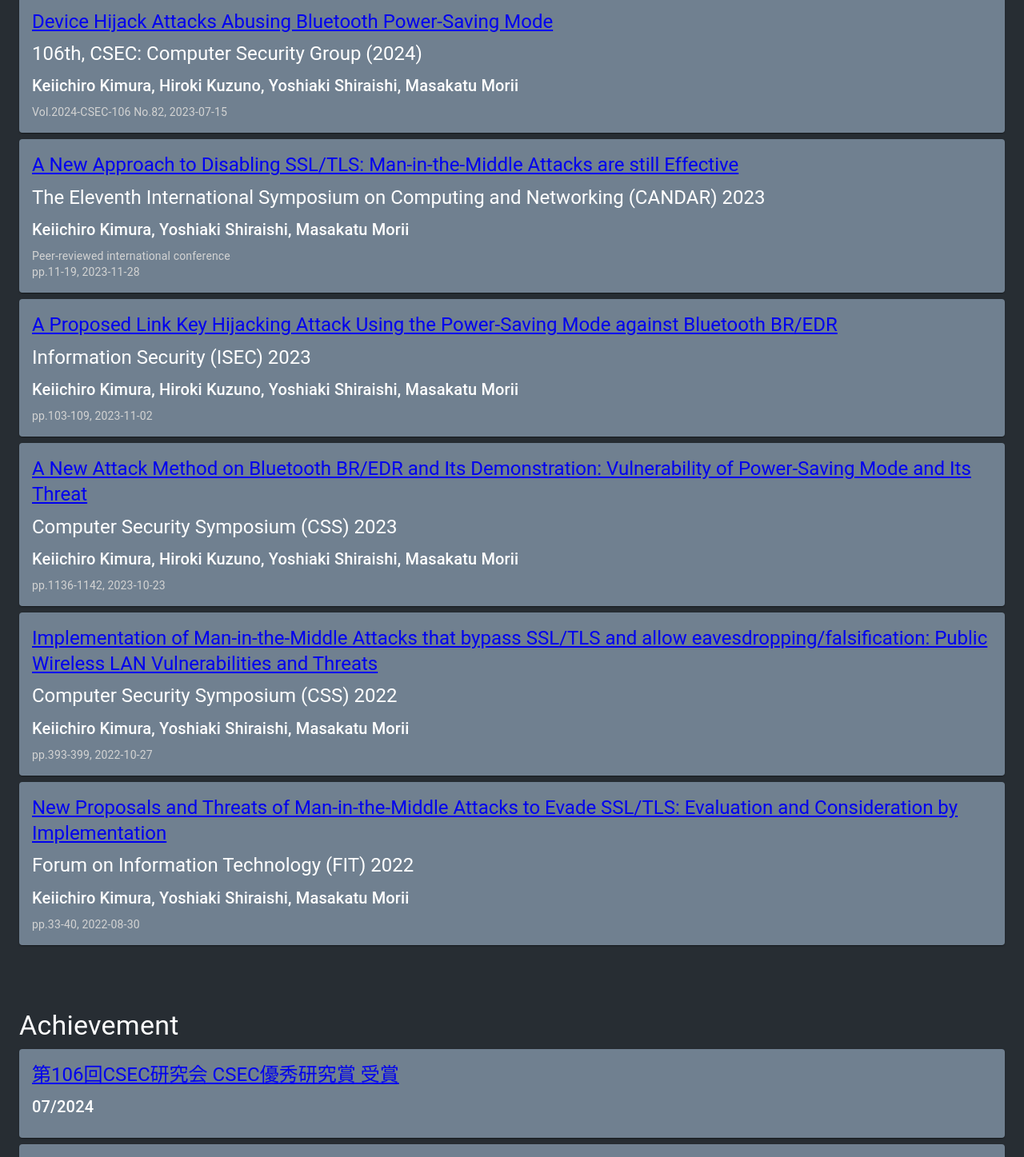
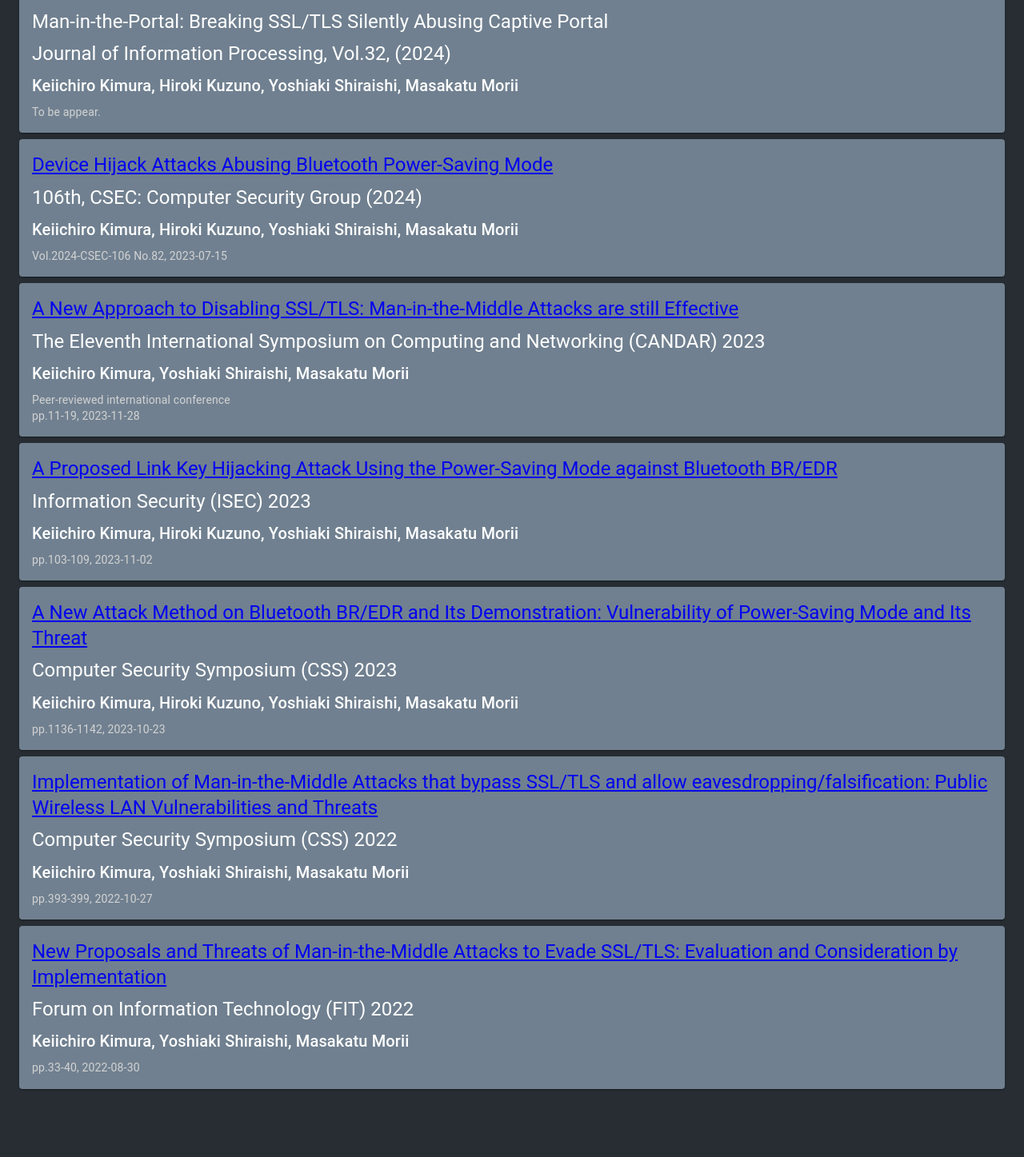
Before and after one commit to trapedev/trapedev.github.io, a React (Create React App) app in the folder app/: page / in a window 1280 px wide. Shown: the part 4021-5468 px from the top of the page at 80% size. Built offline with nearby package versions, Linux system fonts and the light colour scheme.

Commit message:
commit all changes

```diff
--- a/app/src/App.tsx
+++ b/app/src/App.tsx
@@ -24,13 +24,19 @@
   SubTitle,
   Title,
 } from "components/views/ui";
-import { CTF2023, IPSJCSEC2024, SCISISEC2023, TOEIC } from "pages/accomplishments";
+import {
+  CTF2023,
+  IPSJCSEC2024,
+  SCISISEC2023,
+  TOEIC,
+} from "pages/accomplishments";
 import {
   CANDAR2023,
   CSEC2024,
   CSS2022,
   CSS2023,
   FIT2022,
+  IPSJJIPVol322024,
   ISEC2023,
 } from "pages/academicPaper";
 import { Container } from "@mui/material";
@@ -431,6 +437,7 @@
         </Box>
         <Box id="publication" sx={{ mb: 10 }}>
           <Typography variant="h4">Publication</Typography>
+          <IPSJJIPVol322024 />
           <CSEC2024 />
           <CANDAR2023 />
           <ISEC2023 />
--- a/app/src/pages/academicPaper.tsx
+++ b/app/src/pages/academicPaper.tsx
@@ -121,3 +121,22 @@
     </SingleCardItem>
   );
 };
+
+export const IPSJJIPVol322024 = () => {
+  return (
+    <SingleCardItem>
+      <Title
+        title={
+          "Man-in-the-Portal: Breaking SSL/TLS Silently Abusing Captive Portal"
+        }
+      />
+      <Title title={"Journal of Information Processing, Vol.32, (2024)"} />
+      <SubTitle
+        title={
+          "Keiichiro Kimura, Hiroki Kuzuno, Yoshiaki Shiraishi, Masakatu Morii"
+        }
+      />
+      <SecondaryText text="To be appear." />
+    </SingleCardItem>
+  );
+};
--- a/app/src/pages/accomplishments.tsx
+++ b/app/src/pages/accomplishments.tsx
@@ -22,11 +22,10 @@
         title={"第106回CSEC研究会 CSEC優秀研究賞 受賞"}
         hyperLink="https://www.ipsj.or.jp/award/csec-award.html"
       />
-      <SubTitle title={"07/2024"} />
+      <SubTitle title={"09/2024"} />
     </SingleCardItem>
   );
 };
-
 
 export const SCISISEC2023 = () => {
   return (
```
Also changed, not shown: 7 other files (tests, documents, lock files or other folders).
